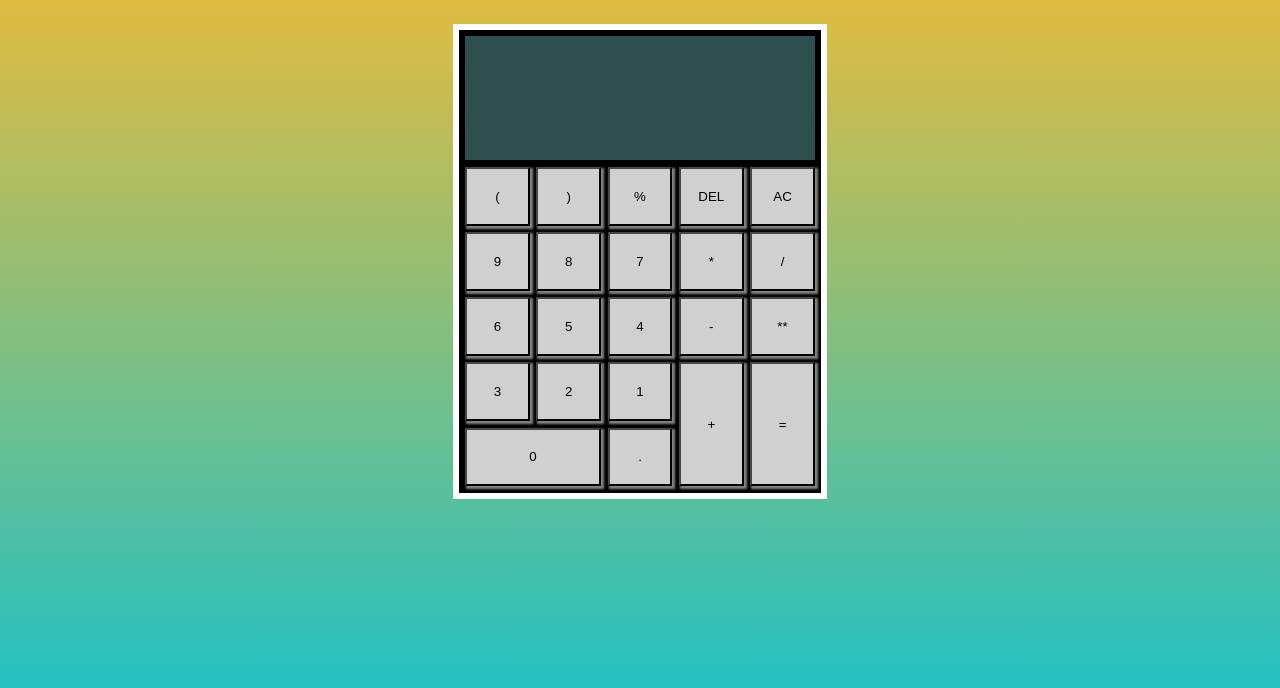
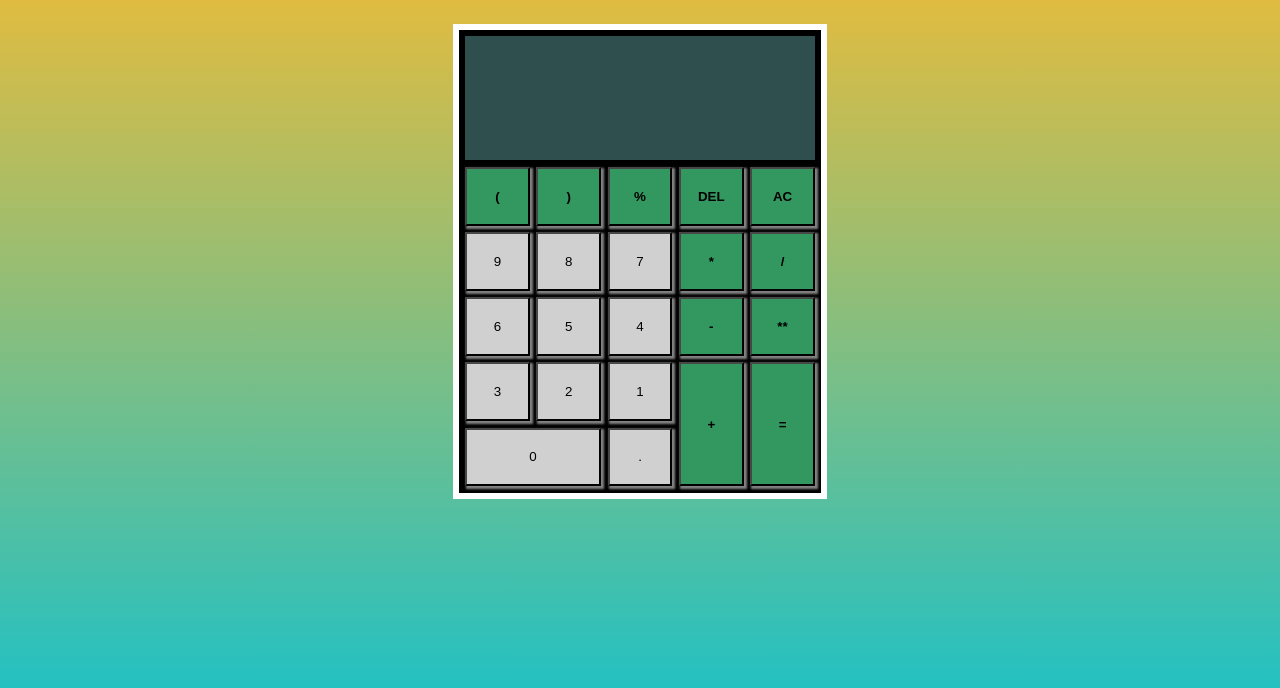
Before and after one commit to AlanContrerasM/CalculatorOdin, a plain HTML site: page index.html in a window 1280 px wide. Shown: the part 106-794 px from the top of the page. Drawn offline with Linux system fonts and the light colour scheme.

Commit message:
color operators css

```diff
--- a/index.html
+++ b/index.html
@@ -19,27 +19,27 @@
                     <div class="displayText" id="opHistory"></div>
                     <div class="displayText" id="result"></div>
                 </div>
-                <button id="(" class="item">(</button>
-                <button id=")" class="item">)</button>
-                <button id="%" class="item">%</button>
-                <button id="del" class="item">DEL</button>
-                <button id="clear" class="item">AC</button>
+                <button id="(" class="item special">(</button>
+                <button id=")" class="item special">)</button>
+                <button id="%" class="item special">%</button>
+                <button id="del" class="item special">DEL</button>
+                <button id="clear" class="item special">AC</button>
 
                 <button id="9" class="item">9</button>
                 <button id="8" class="item">8</button>
                 <button id="7" class="item">7</button>
-                <button id="multiply" class="item">*</button>
-                <button id="divide" class="item">/</button>
+                <button id="multiply" class="item  special">*</button>
+                <button id="divide" class="item special">/</button>
                 <button id="6" class="item">6</button>
                 <button id="5" class="item">5</button>
                 <button id="4" class="item">4</button>
-                <button id="substract" class="item">-</button>
-                <button id="power" class="item">**</button>
+                <button id="substract" class="item special">-</button>
+                <button id="power" class="item special">**</button>
                 <button id="3" class="item">3</button>
                 <button id="2" class="item">2</button>
                 <button id="1" class="item">1</button>
-                <button id="add" class="item">+</button>
-                <button id="solve" class="item">=</button>
+                <button id="add" class="item special">+</button>
+                <button id="solve" class="item special">=</button>
                 <button id="zero" class="item">0</button>
                 <button id="." class="item">.</button>
 
--- a/mystyles.css
+++ b/mystyles.css
@@ -65,7 +65,7 @@ main {
     opacity: 1;
 }
 
-
-/* .special1{
+.special{
     background-color: mediumseagreen;
-} */
+    font-weight: bolder;
+}
```
